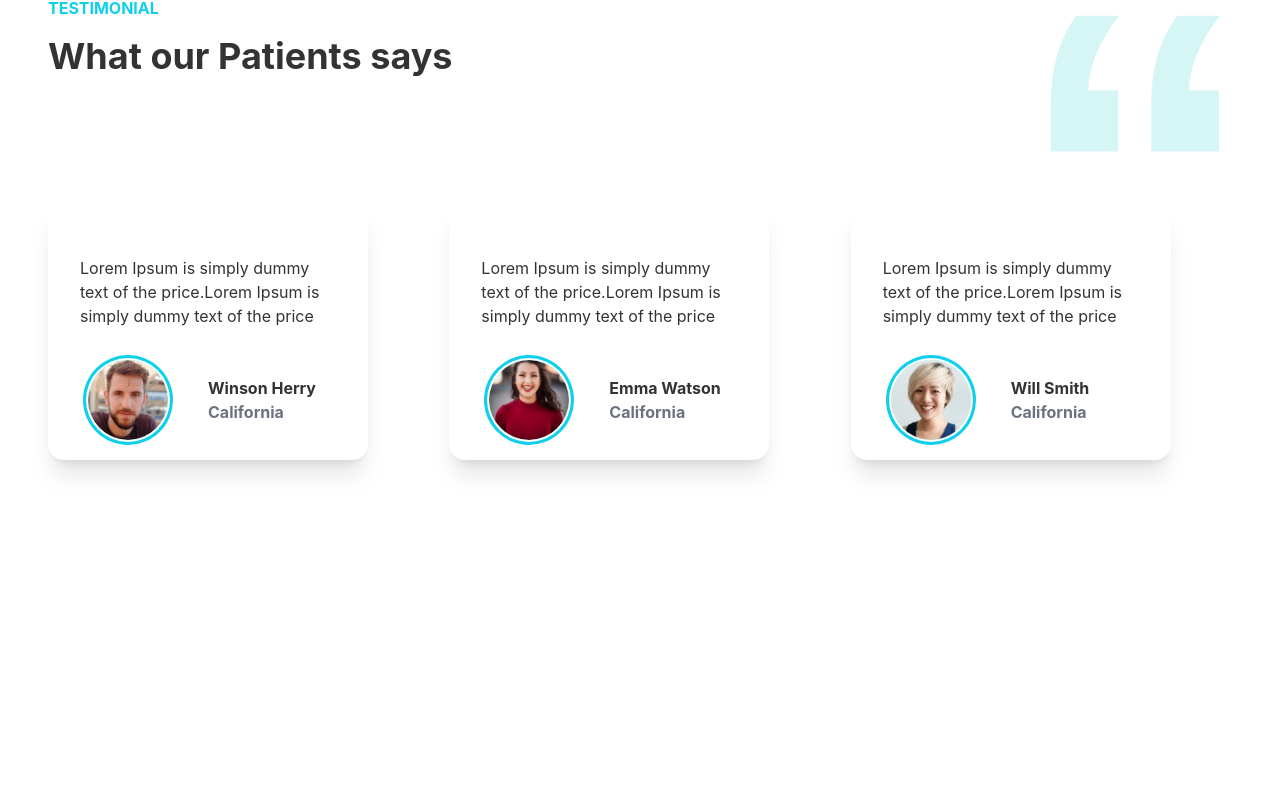
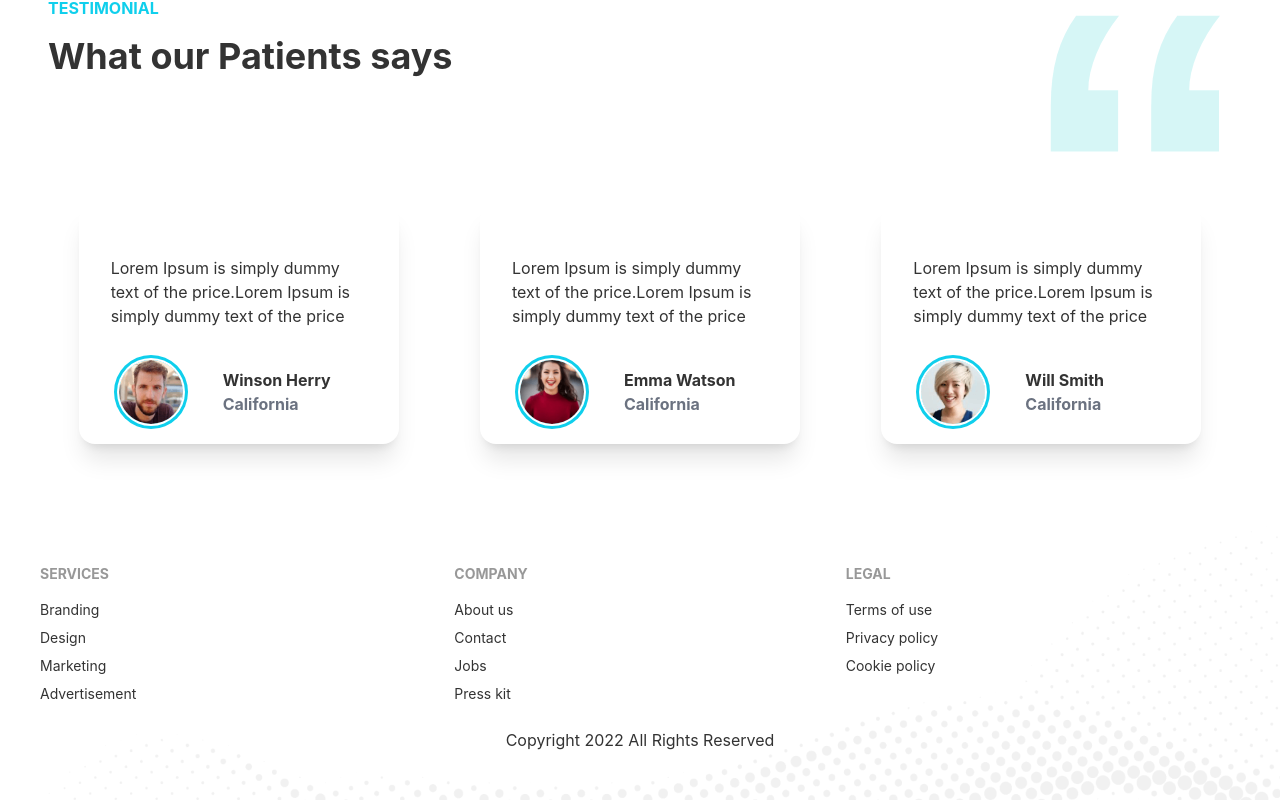
Before and after one commit to mdsaharshital/doctors-portal-client, a React (Create React App) app: page / in a window 1280 px wide. Shown: the part 2995-3795 px from the top of the page. Before the commit the page ends 3535 px from the top, so only its background shows below. Built offline with nearby package versions, Linux system fonts and the light colour scheme.

Commit message:
footer done

```diff
--- a/src/App.js
+++ b/src/App.js
@@ -4,6 +4,7 @@ import Home from "./pages/Home/Home";
 import Navbar from "./pages/Shared/Navbar";
 import About from "./pages/About/About";
 import Login from "./pages/LoginSignUp/Login";
+import Footer from "./pages/Shared/Footer";
 
 function App() {
   return (
@@ -14,6 +15,7 @@ function App() {
         <Route path="/about" element={<About />}></Route>
         <Route path="/login" element={<Login />}></Route>
       </Routes>
+      <Footer />
     </div>
   );
 }
--- a/src/pages/Home/Testimonial.js
+++ b/src/pages/Home/Testimonial.js
@@ -6,7 +6,7 @@ import quote from "../../assets/icons/quote.svg";
 import TestimonialCard from "./TestimonialCard";
 
 const Testimonial = () => {
-  const infos = [
+  const reviews = [
     {
       id: 1,
       img: person1,
@@ -42,8 +42,8 @@ const Testimonial = () => {
       <h1 className="my-2 font-bold text-primary uppercase">Testimonial</h1>
       <h1 className="my-4 text-4xl font-bold">What our Patients says</h1>
       <div className="grid grid-cols-1 md:grid-cols-2 lg:grid-cols-3 gap-5 mt-32">
-        {infos.map((info) => (
-          <TestimonialCard key={info.id} info={info} />
+        {reviews.map((review) => (
+          <TestimonialCard key={review.id} review={review} />
         ))}
       </div>
     </div>
--- a/src/pages/Home/TestimonialCard.js
+++ b/src/pages/Home/TestimonialCard.js
@@ -1,15 +1,15 @@
 import React from "react";
 
-const TestimonialCard = ({ info }) => {
-  const { desc, name, img, location } = info;
+const TestimonialCard = ({ review }) => {
+  const { desc, name, img, location } = review;
   return (
-    <div className="card w-80 bg-base-100 shadow-xl py-5">
+    <div className="card w-80 bg-base-100 shadow-xl py-5 mx-auto">
       <div className="card-body">
         <p>{desc}</p>
       </div>
       <div className="flex items-center ">
-        <div class="avatar px-10 ">
-          <div class="w-20 rounded-full ring ring-primary ring-offset-base-100 ring-offset-2 ">
+        <div className="avatar px-10 ">
+          <div className="w-16 rounded-full ring ring-primary ring-offset-base-100 ring-offset-2 ">
             <img src={img} alt="person" />
           </div>
         </div>
--- /dev/null
+++ b/src/pages/Shared/Footer.js
@@ -0,0 +1,64 @@
+import React from "react";
+import { Link } from "react-router-dom";
+import footerBg from "../../assets/images/footer.png";
+
+const Footer = () => {
+  return (
+    <footer
+      style={{
+        background: `url(${footerBg})`,
+        backgroundSize: "cover",
+        backgroundPosition: "top",
+      }}
+      className="p-10"
+    >
+      <div className="footer mb-6">
+        <div>
+          <span className="footer-title">Services</span>
+          <Link to="/" className="link link-hover">
+            Branding
+          </Link>
+          <Link to="/" className="link link-hover">
+            Design
+          </Link>
+          <Link to="/" className="link link-hover">
+            Marketing
+          </Link>
+          <Link to="/" className="link link-hover">
+            Advertisement
+          </Link>
+        </div>
+        <div>
+          <span className="footer-title">Company</span>
+          <Link to="/" className="link link-hover">
+            About us
+          </Link>
+          <Link to="/" className="link link-hover">
+            Contact
+          </Link>
+          <Link to="/" className="link link-hover">
+            Jobs
+          </Link>
+          <Link to="/" className="link link-hover">
+            Press kit
+          </Link>
+        </div>
+        <div>
+          <span className="footer-title">Legal</span>
+          <Link to="/" className="link link-hover">
+            Terms of use
+          </Link>
+          <Link to="/" className="link link-hover">
+            Privacy policy
+          </Link>
+          <Link to="/" className="link link-hover">
+            Cookie policy
+          </Link>
+        </div>
+      </div>
+      <h1 className=" my-2 text-center">Copyright 2022 All Rights Reserved</h1>
+    </footer>
+  );
+};
+
+export default Footer;
--- a/src/pages/Shared/Navbar.js
+++ b/src/pages/Shared/Navbar.js
@@ -30,7 +30,7 @@ const Navbar = () => {
       <div className="navbar container mx-auto">
         <div className="navbar-start">
           <div className="dropdown">
-            <label tabindex="0" className="btn btn-ghost lg:hidden">
+            <label tabIndex="0" className="btn btn-ghost lg:hidden">
               <svg
                 xmlns="http://www.w3.org/2000/svg"
                 className="h-5 w-5"
@@ -39,15 +39,15 @@ const Navbar = () => {
                 stroke="currentColor"
               >
                 <path
-                  stroke-linecap="round"
-                  stroke-linejoin="round"
-                  stroke-width="2"
+                  strokeLinecap="round"
+                  strokeLinejoin="round"
+                  strokeWidth="2"
                   d="M4 6h16M4 12h8m-8 6h16"
                 />
               </svg>
             </label>
             <ul
-              tabindex="0"
+              tabIndex="0"
               className="menu menu-compact dropdown-content mt-3 p-2 shadow bg-base-100 rounded-box w-52"
             >
               {menuItems}
```
